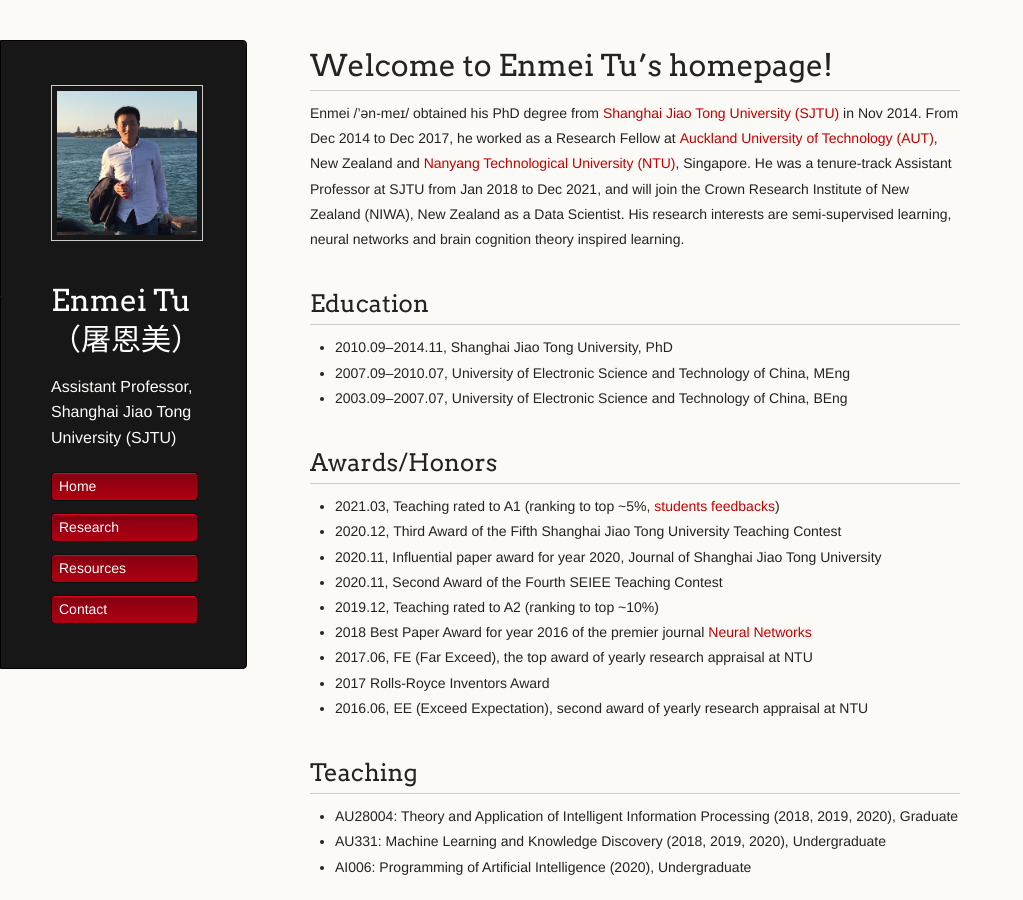
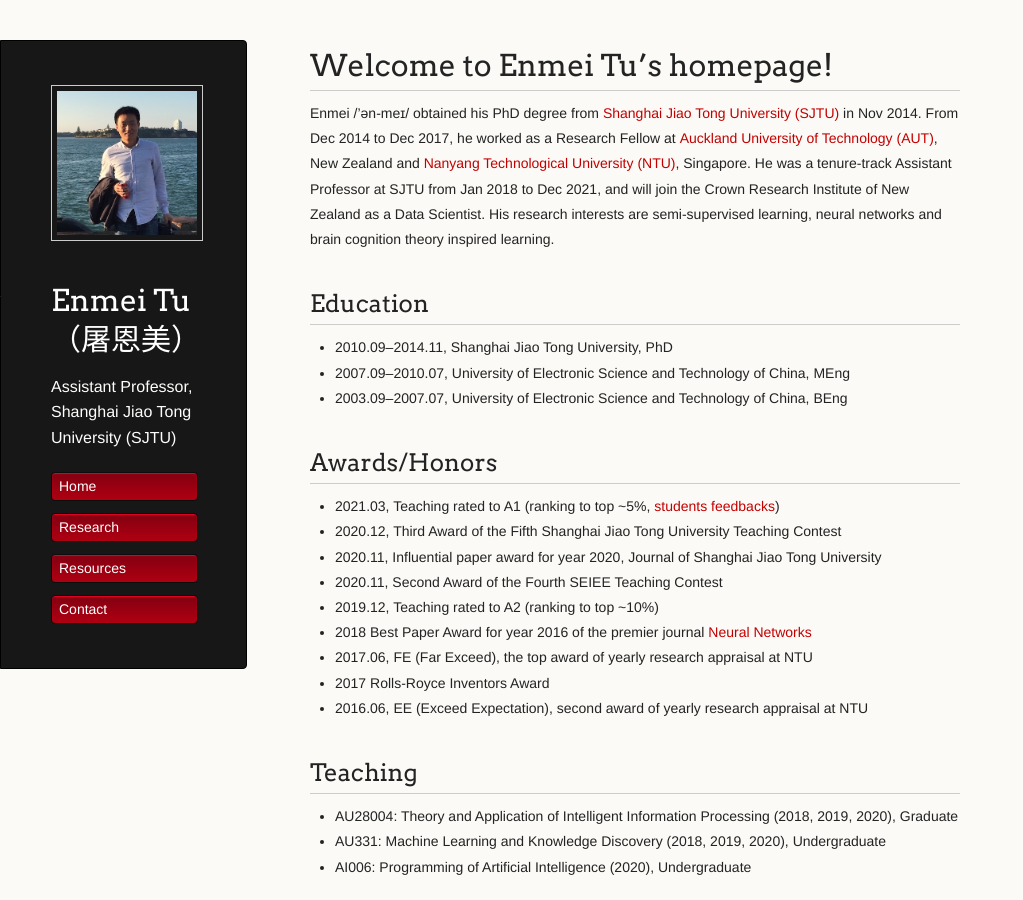
Before and after one commit to hellotem/enmeitu.github.io, a Jekyll site: the page built from index.md, in a window 1280 px wide and 900 px high. Shown: the whole window, without its empty margins (0-1023 px from the left). Built offline with Jekyll 4.4.1, drawn with Linux system fonts in a browser that asks for light colours.

Commit message:
Update index.md

```diff
--- a/index.md
+++ b/index.md
@@ -10,7 +10,7 @@
 
 There should be whitespace between paragraphs. We recommend including a README, or a file with information about your project. -->
 # Welcome to Enmei Tu's homepage!
-Enmei /'ən-meɪ/ obtained his PhD degree from [Shanghai Jiao Tong University (SJTU)](http://en.sjtu.edu.cn/) in Nov 2014. From Dec 2014 to Dec 2017, he  worked as a Research Fellow at [Auckland University of Technology (AUT)](https://www.aut.ac.nz/), New Zealand and [Nanyang Technological University (NTU)](https://www.ntu.edu.sg), Singapore. He was a tenure-track Assistant Professor at SJTU from Jan 2018 to Dec 2021, and will join the Crown Research Institute of New Zealand (NIWA), New Zealand as a Data Scientist. His research interests are semi-supervised learning, neural networks and brain cognition theory inspired learning.
+Enmei /'ən-meɪ/ obtained his PhD degree from [Shanghai Jiao Tong University (SJTU)](http://en.sjtu.edu.cn/) in Nov 2014. From Dec 2014 to Dec 2017, he  worked as a Research Fellow at [Auckland University of Technology (AUT)](https://www.aut.ac.nz/), New Zealand and [Nanyang Technological University (NTU)](https://www.ntu.edu.sg), Singapore. He was a tenure-track Assistant Professor at SJTU from Jan 2018 to Dec 2021, and will join the Crown Research Institute of New Zealand as a Data Scientist. His research interests are semi-supervised learning, neural networks and brain cognition theory inspired learning.
 
 ## Education
 * 2010.09--2014.11, Shanghai Jiao Tong University, PhD
```
